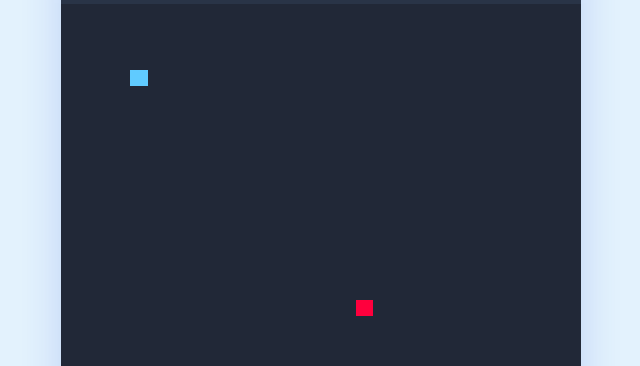
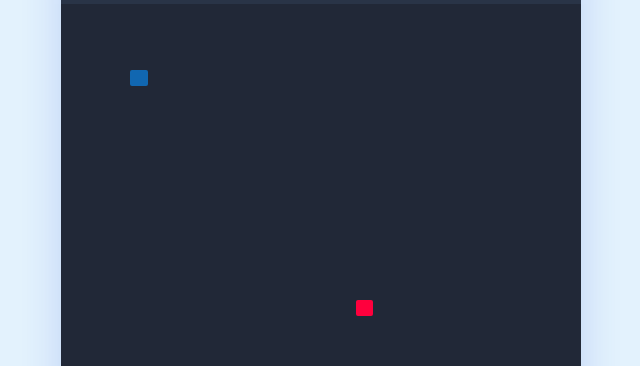
Before and after one commit to jakedusing/snake, a plain HTML site: page index.html in a window 1280 px wide. Shown: the part 183-549 px from the top of the page, 319-959 px from the left. Drawn offline with nearby package versions, Linux system fonts and the light colour scheme; a web font is replaced by a local one.

Commit message:
add style changes

```diff
--- a/app.css
+++ b/app.css
@@ -23,7 +23,7 @@ body {
     flex-direction: column;
     justify-content: center;
     background: #293447;
-    border-radius: 5px;
+    border-radius: 10px;
     box-shadow: 0 20px 40px rgba(52, 87, 220, 0.2);
 }
 
@@ -45,11 +45,13 @@ body {
 }
 
 .play-board .food {
+    border-radius: 2px;
     background: #ff003d;
 }
 
 .play-board .head {
-    background: #60cbff;
+    border-radius: 2px;
+    background: #1167b1;
 }
 
 .controls {
```
